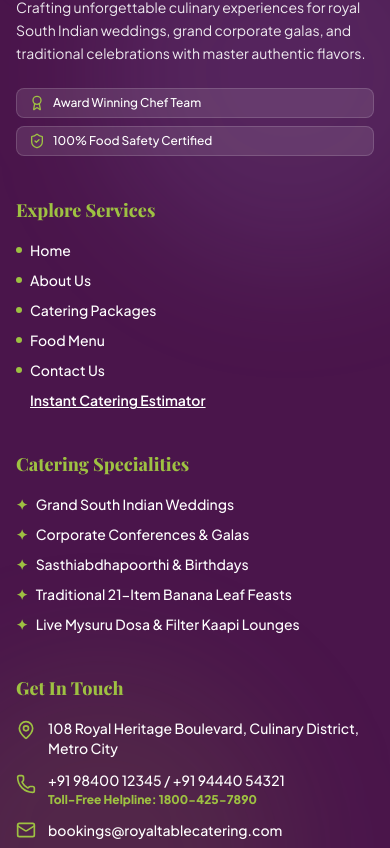
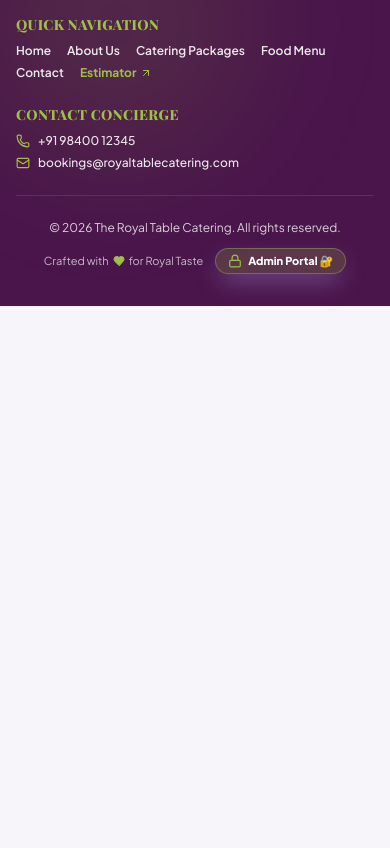
Before and after one commit to Vinodinicti/Catering-Service, a React (Vite) app: page / in a window 390 px wide. Shown: the part 8696-9544 px from the top of the page. After the commit the page ends 9002 px from the top, so only its background shows below. Built offline with nearby package versions, Linux system fonts and the light colour scheme; a web font is replaced by a local one.

Commit message:
Minimize footer content and size, make admin portal lock icon button clearly visible

```diff
--- a/src/components/layout/Footer.jsx
+++ b/src/components/layout/Footer.jsx
@@ -1,161 +1,108 @@
 import React from 'react';
-import { Crown, Phone, Mail, MapPin, Clock, Heart, Award, ShieldCheck, Lock } from 'lucide-react';
+import { Crown, Phone, Mail, MapPin, Lock, Heart, ArrowUpRight } from 'lucide-react';
 
-export default function Footer({ setActiveTab, onOpenEstimate, onOpenBooking, onOpenAdmin }) {
+export default function Footer({ setActiveTab, onOpenEstimate, onOpenAdmin }) {
   return (
-    <footer className="bg-palette-eggplant text-white pt-16 pb-8 border-t border-palette-shamrock/30 relative overflow-hidden">
-      {/* Soft Palette Glows */}
-      <div className="absolute top-0 left-1/4 w-96 h-96 bg-palette-lilac/10 rounded-full blur-3xl pointer-events-none" />
-      <div className="absolute bottom-0 right-1/4 w-96 h-96 bg-palette-shamrock/10 rounded-full blur-3xl pointer-events-none" />
+    <footer className="bg-palette-eggplant text-white py-8 sm:py-10 border-t border-palette-shamrock/30 relative overflow-hidden">
+      {/* Soft Ambient Glow */}
+      <div className="absolute top-0 right-1/3 w-72 h-72 bg-palette-shamrock/10 rounded-full blur-3xl pointer-events-none" />
 
       <div className="max-w-7xl mx-auto px-4 sm:px-6 lg:px-8 relative z-10">
-        <div className="grid grid-cols-1 md:grid-cols-2 lg:grid-cols-4 gap-10 pb-12 border-b border-white/10">
 
-          {/* Col 1: Brand Info */}
-          <div>
-            <div className="flex items-center gap-3 mb-4">
-              <div className="w-9 h-9 rounded-xl bg-palette-shamrock flex items-center justify-center shadow-md">
-                <Crown className="w-5 h-5 text-white fill-white" />
+        {/* Compact 3-Column Top Grid */}
+        <div className="grid grid-cols-1 md:grid-cols-3 gap-6 sm:gap-8 pb-6 border-b border-white/10 items-start">
+
+          {/* Col 1: Brand Header */}
+          <div className="space-y-2">
+            <div className="flex items-center gap-2.5">
+              <div className="w-8 h-8 rounded-xl bg-palette-shamrock flex items-center justify-center shadow-md">
+                <Crown className="w-4 h-4 text-white fill-white" />
               </div>
-              <span className="font-serif text-2xl font-extrabold text-white tracking-tight">
+              <span className="font-serif text-xl font-extrabold text-white tracking-tight">
                 THE ROYAL TABLE
               </span>
             </div>
-            <p className="text-white/90 text-sm leading-relaxed mb-6">
-              Crafting unforgettable culinary experiences for royal South Indian weddings, grand corporate galas, and traditional celebrations with master authentic flavors.
+            <p className="text-palette-lilac/80 text-xs leading-relaxed max-w-sm">
+              Unforgettable South Indian culinary experiences for royal weddings, corporate galas & celebrations.
             </p>
-            <div className="flex flex-col gap-2">
-              <div className="flex items-center gap-2 text-xs bg-white/10 px-3 py-1.5 rounded-lg text-white font-medium border border-white/15">
-                <Award className="w-4 h-4 text-palette-shamrock" />
-                <span>Award Winning Chef Team</span>
+          </div>
+
+          {/* Col 2: Navigation Links */}
+          <div className="space-y-2">
+            <h4 className="font-serif text-sm font-extrabold text-palette-shamrock tracking-wide uppercase">
+              Quick Navigation
+            </h4>
+            <div className="flex flex-wrap gap-x-4 gap-y-1.5 text-xs font-semibold">
+              {[
+                { name: 'Home', tab: 'home' },
+                { name: 'About Us', tab: 'about' },
+                { name: 'Catering Packages', tab: 'catering' },
+                { name: 'Food Menu', tab: 'menu' },
+                { name: 'Contact', tab: 'contact' },
+              ].map((item) => (
+                <button
+                  key={item.name}
+                  onClick={() => {
+                    setActiveTab(item.tab);
+                    window.scrollTo({ top: 0, behavior: 'smooth' });
+                  }}
+                  className="text-white/90 hover:text-palette-shamrock transition-colors"
+                >
+                  {item.name}
+                </button>
+              ))}
+              <button
+                onClick={onOpenEstimate}
+                className="text-palette-shamrock hover:underline font-bold inline-flex items-center gap-1"
+              >
+                <span>Estimator</span>
+                <ArrowUpRight className="w-3 h-3" />
+              </button>
+            </div>
+          </div>
+
+          {/* Col 3: Direct Contact */}
+          <div className="space-y-2 text-xs">
+            <h4 className="font-serif text-sm font-extrabold text-palette-shamrock tracking-wide uppercase">
+              Contact Concierge
+            </h4>
+            <div className="space-y-1.5 text-white/90 font-medium">
+              <div className="flex items-center gap-2">
+                <Phone className="w-3.5 h-3.5 text-palette-shamrock shrink-0" />
+                <a href="tel:+919840012345" className="hover:text-palette-shamrock transition-colors">+91 98400 12345</a>
               </div>
-              <div className="flex items-center gap-2 text-xs bg-white/10 px-3 py-1.5 rounded-lg text-white font-medium border border-white/15">
-                <ShieldCheck className="w-4 h-4 text-palette-shamrock" />
-                <span>100% Food Safety Certified</span>
+              <div className="flex items-center gap-2">
+                <Mail className="w-3.5 h-3.5 text-palette-shamrock shrink-0" />
+                <a href="mailto:bookings@royaltablecatering.com" className="hover:text-palette-shamrock transition-colors">bookings@royaltablecatering.com</a>
               </div>
             </div>
           </div>
 
-          {/* Col 2: Quick Links */}
-          <div>
-            <h4 className="font-serif text-lg font-extrabold text-palette-shamrock mb-4 flex items-center gap-2">
-              <span>Explore Services</span>
-            </h4>
-            <ul className="space-y-2.5 text-sm">
-              {['Home', 'About Us', 'Catering Packages', 'Food Menu', 'Contact Us'].map((item, idx) => {
-                const tabKey = ['home', 'about', 'catering', 'menu', 'contact'][idx];
-                return (
-                  <li key={item}>
-                    <button
-                      onClick={() => {
-                        setActiveTab(tabKey);
-                        window.scrollTo({ top: 0, behavior: 'smooth' });
-                      }}
-                      className="text-white hover:text-palette-shamrock font-medium transition-colors flex items-center gap-2"
-                    >
-                      <span className="w-1.5 h-1.5 rounded-full bg-palette-shamrock" />
-                      <span>{item}</span>
-                    </button>
-                  </li>
-                );
-              })}
-              <li>
-                <button
-                  onClick={onOpenEstimate}
-                  className="text-white hover:text-palette-shamrock font-semibold underline flex items-center gap-2 mt-1 transition-colors"
-                >
-                  <span className="w-1.5 h-1.5 rounded-full bg-palette-shamrock animate-ping" />
-                  <span>Instant Catering Estimator</span>
-                </button>
-              </li>
-            </ul>
-          </div>
-
-          {/* Col 3: Catering Event Types */}
-          <div>
-            <h4 className="font-serif text-lg font-extrabold text-palette-shamrock mb-4">
-              Catering Specialities
-            </h4>
-            <ul className="space-y-2.5 text-sm">
-              <li className="flex items-center gap-2 text-white font-medium">
-                <span className="text-palette-shamrock font-bold">✦</span>
-                <span>Grand South Indian Weddings</span>
-              </li>
-              <li className="flex items-center gap-2 text-white font-medium">
-                <span className="text-palette-shamrock font-bold">✦</span>
-                <span>Corporate Conferences & Galas</span>
-              </li>
-              <li className="flex items-center gap-2 text-white font-medium">
-                <span className="text-palette-shamrock font-bold">✦</span>
-                <span>Sasthiabdhapoorthi & Birthdays</span>
-              </li>
-              <li className="flex items-center gap-2 text-white font-medium">
-                <span className="text-palette-shamrock font-bold">✦</span>
-                <span>Traditional 21-Item Banana Leaf Feasts</span>
-              </li>
-              <li className="flex items-center gap-2 text-white font-medium">
-                <span className="text-palette-shamrock font-bold">✦</span>
-                <span>Live Mysuru Dosa & Filter Kaapi Lounges</span>
-              </li>
-            </ul>
-          </div>
-
-          {/* Col 4: Contact & Hours */}
-          <div>
-            <h4 className="font-serif text-lg font-extrabold text-palette-shamrock mb-4">
-              Get In Touch
-            </h4>
-            <ul className="space-y-3 text-sm">
-              <li className="flex items-start gap-3">
-                <MapPin className="w-5 h-5 text-palette-shamrock shrink-0 mt-0.5" />
-                <span className="text-white font-medium">108 Royal Heritage Boulevard, Culinary District, Metro City</span>
-              </li>
-              <li className="flex items-start gap-3">
-                <Phone className="w-5 h-5 text-palette-shamrock shrink-0 mt-1" />
-                <div>
-                  <a href="tel:+919840012345" className="text-white font-medium hover:text-palette-shamrock transition-colors block">
-                    +91 98400 12345 / +91 94440 54321
-                  </a>
-                  <span className="text-xs text-palette-shamrock font-extrabold block mt-0.5">Toll-Free Helpline: 1800-425-7890</span>
-                </div>
-              </li>
-              <li className="flex items-center gap-3">
-                <Mail className="w-5 h-5 text-palette-shamrock shrink-0" />
-                <a href="mailto:bookings@royaltablecatering.com" className="text-white font-medium hover:text-palette-shamrock transition-colors">
-                  bookings@royaltablecatering.com
-                </a>
-              </li>
-              <li className="flex items-center gap-3 pt-2">
-                <Clock className="w-5 h-5 text-palette-shamrock shrink-0" />
-                <span className="text-xs text-white font-medium">Open Daily: 9:00 AM - 10:00 PM (IST)</span>
-              </li>
-            </ul>
-          </div>
-
         </div>
 
-        {/* Bottom copyright line with Admin Portal Lock Icon Button */}
-        <div className="pt-8 flex flex-col sm:flex-row items-center justify-between text-xs text-white/80 gap-4">
-          <p>© {new Date().getFullYear()} The Royal Table Catering Services. All rights reserved.</p>
+        {/* Bottom Bar: Copyright & Visible Admin Portal Icon Button */}
+        <div className="pt-6 flex flex-col sm:flex-row items-center justify-between gap-3 text-xs text-white/80">
+          <p>© {new Date().getFullYear()} The Royal Table Catering. All rights reserved.</p>
 
-          <div className="flex items-center gap-4">
-            <div className="flex items-center gap-1 text-white font-medium">
+          <div className="flex items-center gap-3">
+            <div className="flex items-center gap-1 text-white/70 text-[11px]">
               <span>Crafted with</span>
-              <Heart className="w-3.5 h-3.5 text-palette-shamrock fill-palette-shamrock inline" />
+              <Heart className="w-3 h-3 text-palette-shamrock fill-palette-shamrock inline" />
               <span>for Royal Taste</span>
             </div>
 
-            {/* Admin Portal Footer Icon Button */}
+            {/* Visible Admin Portal Icon Button */}
             <button
               onClick={onOpenAdmin}
-              className="inline-flex items-center gap-1.5 px-3 py-1 rounded-full bg-white/10 hover:bg-palette-shamrock text-white text-[11px] font-extrabold transition-all border border-white/20 shadow-sm"
+              className="inline-flex items-center gap-1.5 px-3 py-1 rounded-full bg-palette-shamrock/20 hover:bg-palette-shamrock text-white text-[11px] font-extrabold transition-all border border-palette-shamrock/40 shadow-sm hover:scale-105 active:scale-95 cursor-pointer group"
               title="Admin Portal Access"
             >
-              <Lock className="w-3.5 h-3.5 text-palette-shamrock group-hover:text-white" />
+              <Lock className="w-3.5 h-3.5 text-palette-shamrock group-hover:text-white transition-colors" />
               <span>Admin Portal 🔐</span>
             </button>
           </div>
         </div>
+
       </div>
     </footer>
   );
```
Also changed, not shown: src/App.jsx (+11 -8 lines), src/components/admin/AdminAuthModal.jsx (+4 -3 lines), src/components/booking/BookingFormModal.jsx (+18 -17 lines), src/components/festive/FestiveWelcomeModal.jsx (+8 -7 lines), src/pages/AdminPage.jsx (+11 -4 lines), src/pages/MenuPage.jsx (+26 -21 lines).
